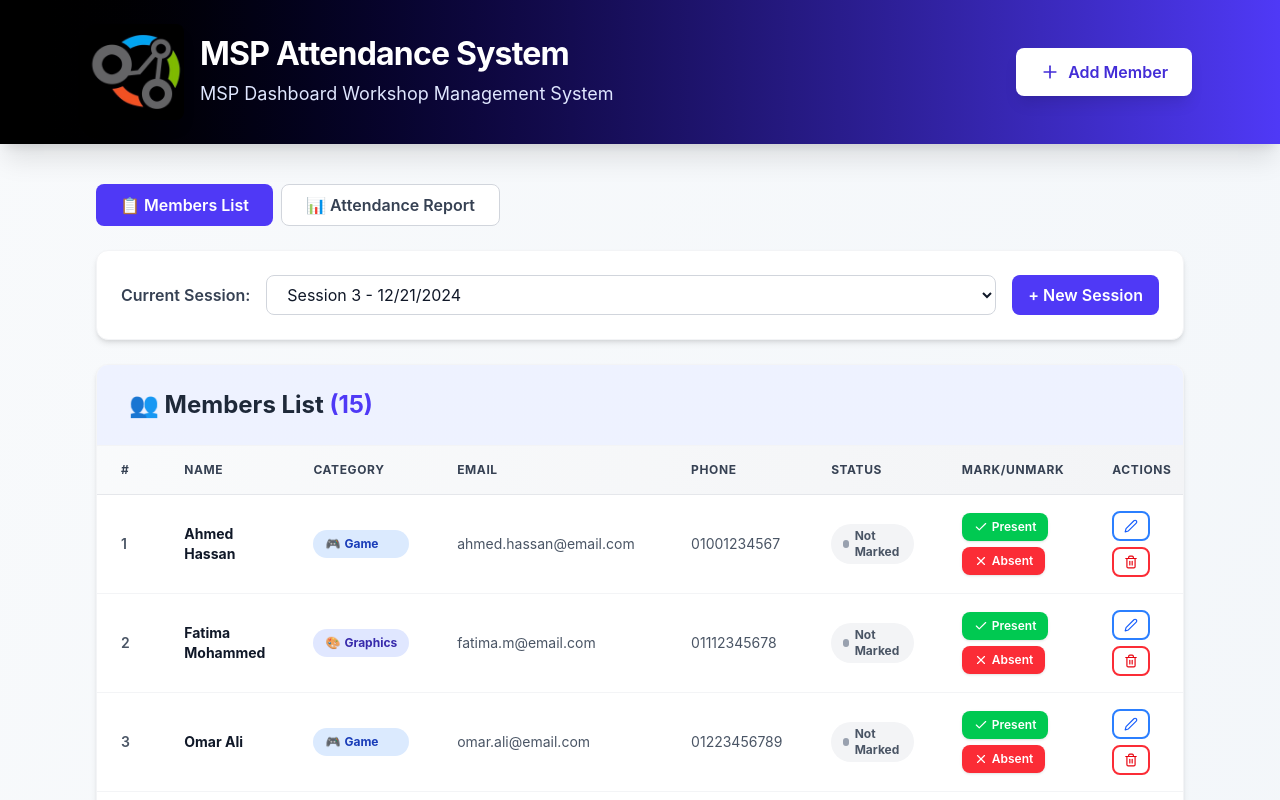
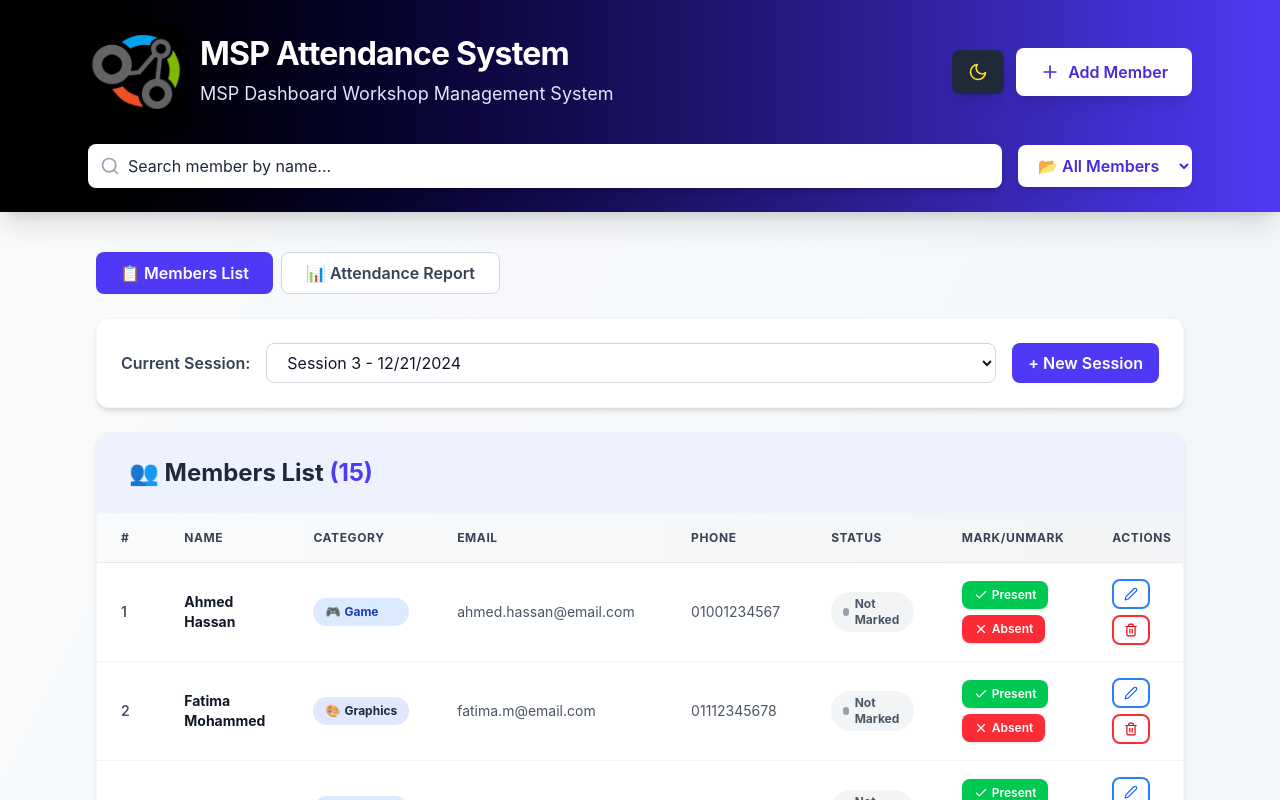
Before and after one commit to JoeRagheb29/MSP_Attendance_Dashboard, a React (Vite) app: page / in a window 1280 px wide. Shown: the top 800 px of the page. Built offline with nearby package versions, Linux system fonts and the light colour scheme.

Commit message:
move the search category and filter into navbar

```diff
--- a/src/components/AttendanceReport.tsx
+++ b/src/components/AttendanceReport.tsx
@@ -93,7 +93,7 @@ export const AttendanceReport = ({
                     <span className={`flex flex-nowrap items-center px-3 py-1.5 rounded-full text-xs font-bold gap-1 w-fit ${
                       member.category === 'game'
                         ? isDarkMode ? 'bg-blue-900 text-blue-300' : 'bg-blue-100 text-blue-800'
-                        : 'bg-indigo-100 text-indigo-800'
+                        : 'bg-indigo-100 text-gray-800'
                     }`}>
                       {member.category === 'game' ? (
                         <>
--- a/src/components/MemberList.tsx
+++ b/src/components/MemberList.tsx
@@ -66,7 +66,7 @@ export const MemberList = ({
                   <span className={`flex flex-nowrap items-center px-3 py-1.5 rounded-full text-xs font-bold gap-1 ${
                     member.category === 'game'
                       ? isDarkMode ? 'bg-blue-900 text-blue-300' : 'bg-blue-100 text-blue-800'
-                      : isDarkMode ? 'bg-indigo-900 text-indigo-300' : 'bg-indigo-100 text-indigo-800'
+                      : isDarkMode ? 'bg-gray-800 text-indigo-300' : 'bg-indigo-100 text-gray-800'
                   }`}>
                     {member.category === 'game' ?
                     ( <><span>🎮</span> Game</> ) :
--- a/src/components/NavBar.tsx
+++ b/src/components/NavBar.tsx
@@ -1,17 +1,31 @@
-import { FiPlus } from 'react-icons/fi'
+import { FiPlus, FiSearch, FiMoon, FiSun } from 'react-icons/fi'
 import logo from '../assets/logo.jpg'
+import { useTheme } from '../context/useTheme'
 
 interface NavBarProps {
   handleAddClick: () => void
+  selectedCategory?: string
+  onCategoryChange?: (category: string) => void
+  searchQuery?: string
+  onSearchChange?: (query: string) => void
 }
 
-function NavBar({ handleAddClick }: NavBarProps) {
+function NavBar({
+  handleAddClick,
+  selectedCategory = 'all',
+  onCategoryChange = () => {},
+  searchQuery = '',
+  onSearchChange = () => {},
+}: NavBarProps) {
+  const { isDarkMode, toggleDarkMode } = useTheme()
+
   return (
     <div>
       {/* <header className="bg-linear-to-r from-black to-purple-600 text-white shadow-xl"> */}
-      <header className="bg-linear-to-r from-black to-indigo-600 text-white shadow-xl">
+      <header className={`bg-linear-to-r ${isDarkMode ? 'from-gray-900 to-gray-500' : 'from-black to-indigo-600'} text-white shadow-xl`}>
         <div className="max-w-6xl mx-auto px-2 sm:px-4 lg:px-6 py-6">
-          <div className="flex flex-col sm:flex-row justify-between items-start sm:items-center gap-6">
+          {/* Top Row - Logo and Add Button */}
+          <div className="flex flex-col sm:flex-row justify-between items-start sm:items-center gap-6 mb-6">
             <div className="flex-1 flex items-center gap-4">
               <img src={logo} alt="MSP Logo" className="w-20 h-20 sm:w-24 sm:h-24 rounded-lg shadow-lg" />
               <div>
@@ -19,11 +33,63 @@ function NavBar({ handleAddClick }: NavBarProps) {
                 <p className="text-indigo-100 text-lg">MSP Dashboard Workshop Management System</p>
               </div>
             </div>
-            <button onClick={handleAddClick}
-              className="flex items-center gap-2 bg-white text-indigo-700 px-6 py-3 rounded-lg font-semibold hover:bg-indigo-50 transition-all duration-200 shadow-lg hover:shadow-xl whitespace-nowrap"
+            <div className="flex gap-3 items-center">
+              <button
+                onClick={toggleDarkMode}
+                className={`flex items-center gap-2 px-4 py-3 rounded-lg font-semibold transition-all duration-200 shadow-lg hover:shadow-xl whitespace-nowrap ${
+                  isDarkMode
+                    ? 'bg-gray-700 text-yellow-400 hover:bg-gray-600'
+                    : 'bg-gray-800 text-yellow-300 hover:bg-gray-700'
+                }`}
+                title={isDarkMode ? 'Switch to Light Mode' : 'Switch to Dark Mode'}
+              >
+                {isDarkMode ? <FiSun size={20} /> : <FiMoon size={20} />}
+              </button>
+              <button onClick={handleAddClick}
+                className={`flex items-center gap-2 px-6 py-3 rounded-lg font-semibold hover:opacity-90 transition-all duration-200 shadow-lg hover:shadow-xl whitespace-nowrap ${
+                  isDarkMode
+                    ? 'bg-indigo-600 text-white hover:bg-indigo-700'
+                    : 'bg-white text-indigo-700 hover:bg-indigo-50'
+                }`}
+              >
+                <FiPlus size={20} /> Add Member
+              </button>
+            </div>
+          </div>
+
+          {/* Bottom Row - Search and Filter */}
+          <div className="flex flex-col sm:flex-row gap-4 items-center">
+            {/* Search Input */}
+            <div className={`flex-1 relative rounded-xl shadow-md ${isDarkMode ? 'bg-gray-800' : 'bg-white'}`}>
+              <FiSearch className={`absolute left-3 top-1/2 transform -translate-y-1/2 ${isDarkMode ? 'text-gray-500' : 'text-gray-400'}`} size={20} />
+              <input
+                type="text"
+                placeholder="Search member by name..."
+                value={searchQuery}
+                onChange={(e) => onSearchChange(e.target.value)}
+                className={`w-full pl-10 pr-4 py-2.5 rounded-lg focus:outline-none focus:ring-2 focus:ring-indigo-500 shadow-md ${
+                  isDarkMode
+                    ? 'bg-gray-800 text-white placeholder-gray-500 border border-gray-700'
+                    : 'bg-white text-gray-900 placeholder-gray-800'
+                }`}
+              />
+            </div>
+
+            {/* Category Filter */}
+            <select
+              title="Filter by category"
+              value={selectedCategory}
+              onChange={(e) => onCategoryChange(e.target.value)}
+              className={`px-4 py-2.5 rounded-lg focus:outline-none focus:ring-2 focus:ring-indigo-500 shadow-md min-w-fit font-semibold ${
+                isDarkMode
+                  ? 'bg-gray-800 text-white border border-gray-700'
+                  : 'bg-white text-indigo-700'
+              }`}
             >
-              <FiPlus size={20} /> Add Member
-            </button>
+              <option value="all">📂 All Members</option>
+              <option value="game">🎮 Game</option>
+              <option value="graphics">🎨 Graphics</option>
+            </select>
           </div>
         </div>
       </header>
```
